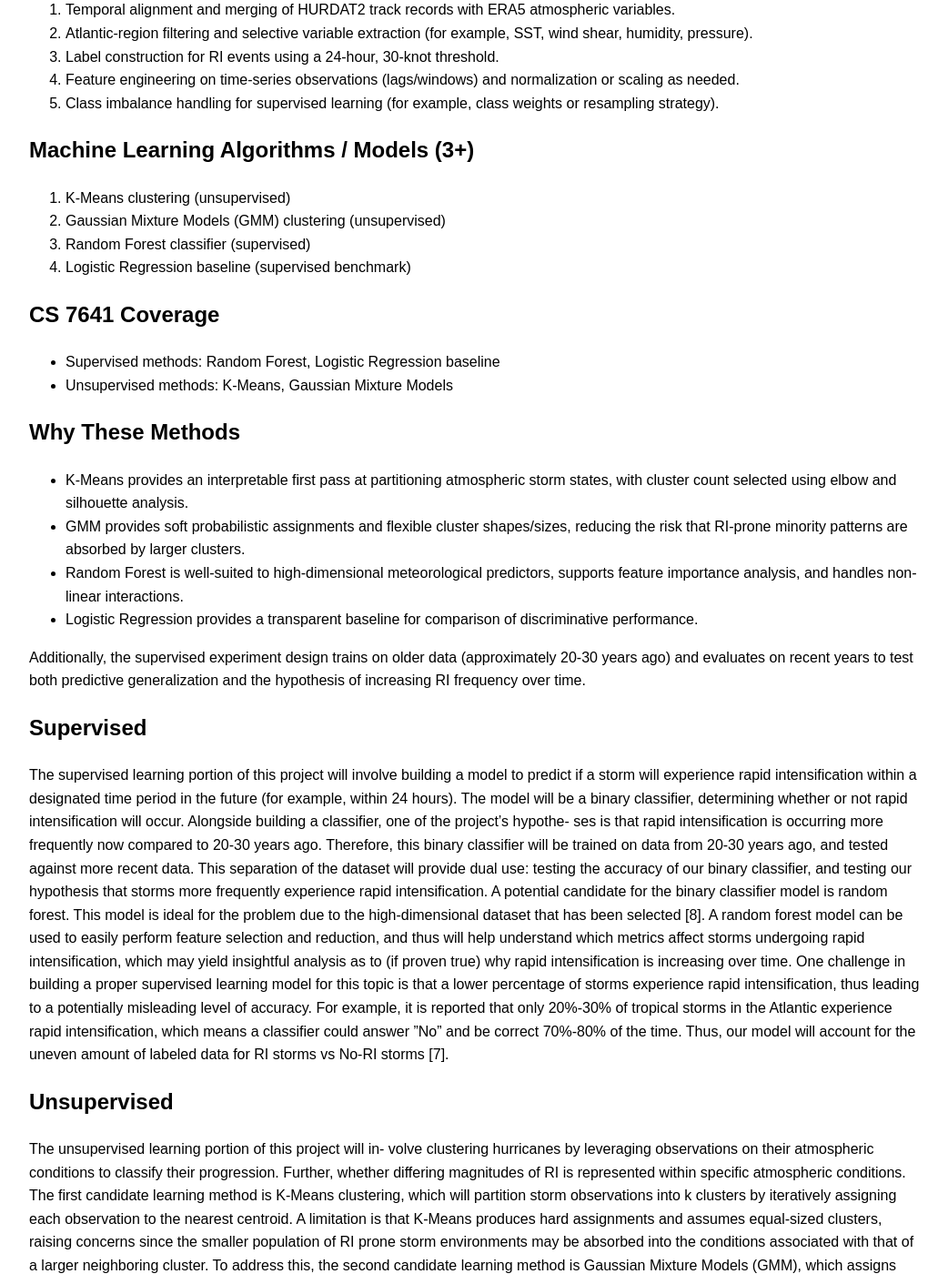
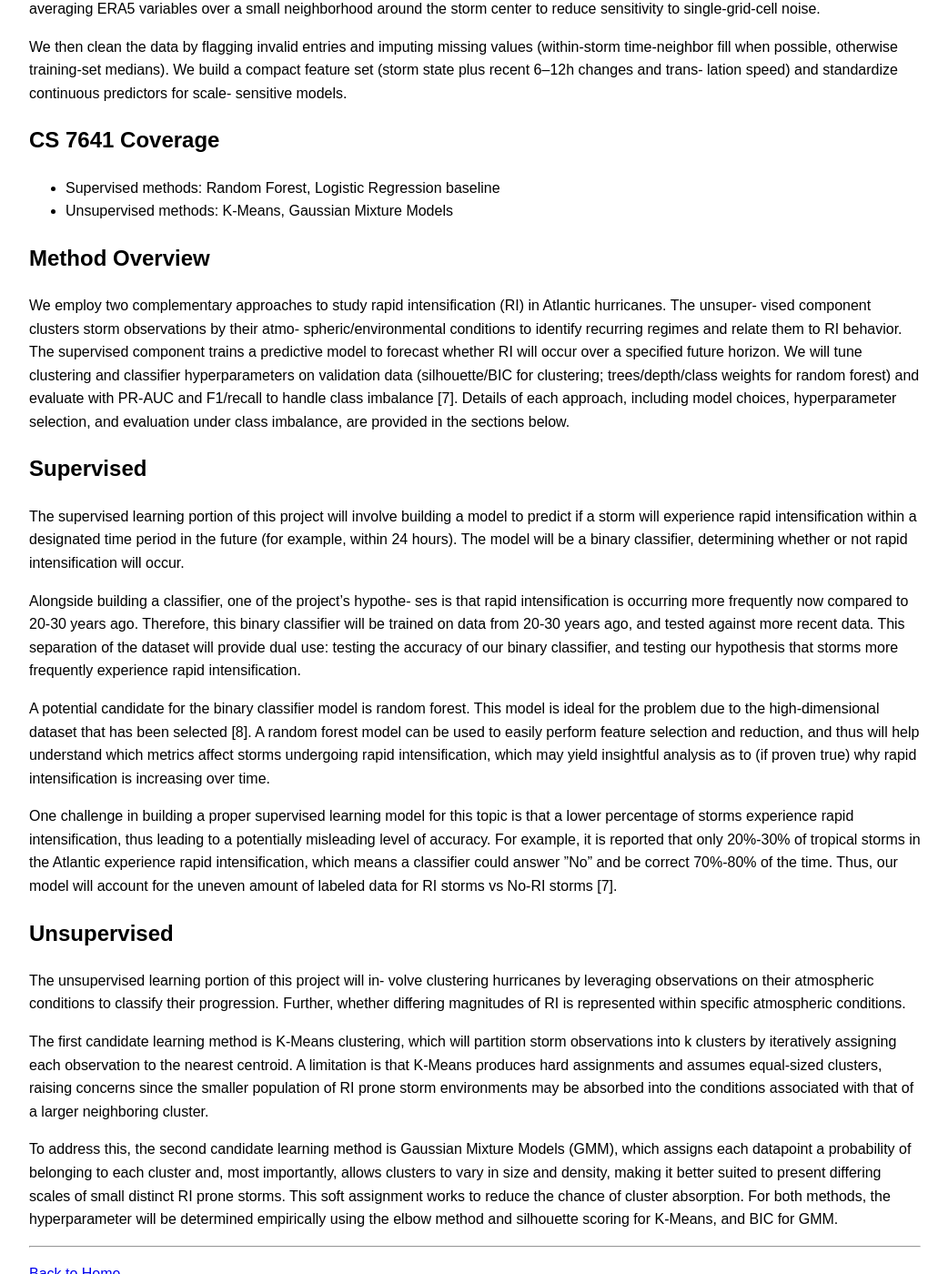
Before and after one commit to Brandonlp3/Proposal-Page, a Jekyll site: the page built from methods.md, in a window 1280 px wide and 1400 px high, scrolled down 274 px. Shown: the whole window at 91% size, without its empty margins (118-1160 px from the left). Built offline with Jekyll 4.4.1, drawn with Linux system fonts in a browser that asks for light colours; some of the changed text lies outside the part shown.

```diff
--- a/introduction.md
+++ b/introduction.md
@@ -31,43 +31,6 @@ wind shear, mean sea level pressure, and relative mid-level
 humidity, which are features known to contribute to hurricane
 intensity [4].
 
-## Literature Review
-(WIP AI Generated Below)
-### Source 1
-- Citation key: [1] Kaplan et al.
-- Summary: Defines and characterizes RI conditions and provides baseline meteorological context.
-- Relevance to your project: Establishes the RI threshold and physical variables used in this project.
-
-### Source 2
-- Citation key: [2] Wei et al.
-- Summary: Applies support vector machines (SVMs) to classify tropical cyclone formation using meteorological parameters.
-- Relevance to your project: Supports the use of supervised ML for cyclone-related classification tasks.
-
-### Source 3
-- Citation key: [3] Xu et al.
-- Summary: Uses multilayer perceptrons (MLPs) to model non-linear atmospheric relationships for RI-related behavior.
-- Relevance to your project: Motivates neural and non-linear models for RI prediction.
-
-Additional background reference: Ganesh et al. [4] identifies variables such as sea surface temperature, wind shear, pressure, and humidity as key predictors of hurricane intensity.
-
-## Dataset Description
-- Dataset name: HURDAT2 Atlantic tropical cyclone track dataset
-- Data source: NOAA/NHC HURDAT2 archive
-- Number of samples: 6-hourly storm records (exact count to be finalized after preprocessing)
-- Number of features: Includes storm position, maximum sustained wind speed, and central pressure (plus engineered temporal features)
-- Feature types: Time-series numerical geophysical variables
-- Label/target definition: Binary RI label indicating whether wind speed increases by at least 30 knots within 24 hours
-
-- Dataset name: ERA5 global reanalysis dataset (Atlantic subset)
-- Data source: ECMWF ERA5 reanalysis
-- Number of samples: Gridded historical atmospheric observations since 1940 (subset aligned to HURDAT2 storm windows)
-- Number of features: Sea surface temperature, vertical wind shear, mean sea level pressure, relative mid-level humidity, and related predictors
-- Feature types: Time-indexed numerical meteorological variables
-- Label/target definition: Used as predictor input aligned with HURDAT2-based RI targets
-
-## Dataset Link
-- HURDAT2: https://www.nhc.noaa.gov/data/
-- ERA5: https://cds.climate.copernicus.eu/
 
 ---
 [Back to Home]({{ '/' | relative_url }})
--- a/methods.md
+++ b/methods.md
@@ -4,32 +4,45 @@ title: Methods
 ---
 
 # Methods
-(WIP I Just had AI make this short breakdown)
-## Data Preprocessing Methods (3+)
-1. Temporal alignment and merging of HURDAT2 track records with ERA5 atmospheric variables.
-2. Atlantic-region filtering and selective variable extraction (for example, SST, wind shear, humidity, pressure).
-3. Label construction for RI events using a 24-hour, 30-knot threshold.
-4. Feature engineering on time-series observations (lags/windows) and normalization or scaling as needed.
-5. Class imbalance handling for supervised learning (for example, class weights or resampling strategy).
+A. Data Preprocessing Methods
+We begin with the provided HURDAT2 (6-hour) storm-track
+records and the accompanying ERA5 atmospheric variables.
+Our preprocessing focuses on making these sources consistent
+and model-ready. First, we align ERA5 predictors to each
+HURDAT2 timestamp and storm location (e.g., using the
+nearest ERA5 grid point or bilinear interpolation), so that each
+6-hour storm observation has a matched set of environmental
+features. When appropriate, we optionally summarize the
+local environment by averaging ERA5 variables over a small
+neighborhood around the storm center to reduce sensitivity to
+single-grid-cell noise.
 
-## Machine Learning Algorithms / Models (3+)
-1. K-Means clustering (unsupervised)
-2. Gaussian Mixture Models (GMM) clustering (unsupervised)
-3. Random Forest classifier (supervised)
-4. Logistic Regression baseline (supervised benchmark)
+We then clean the data by flagging invalid entries and
+imputing missing values (within-storm time-neighbor fill when
+possible, otherwise training-set medians). We build a compact
+feature set (storm state plus recent 6–12h changes and trans-
+lation speed) and standardize continuous predictors for scale-
+sensitive models.
+
 
 ## CS 7641 Coverage
 - Supervised methods: Random Forest, Logistic Regression baseline
 - Unsupervised methods: K-Means, Gaussian Mixture Models
 
-## Why These Methods
-- K-Means provides an interpretable first pass at partitioning atmospheric storm states, with cluster count selected using elbow and silhouette analysis.
-- GMM provides soft probabilistic assignments and flexible cluster shapes/sizes, reducing the risk that RI-prone minority patterns are absorbed by larger clusters.
-- Random Forest is well-suited to high-dimensional meteorological predictors, supports feature importance analysis, and handles non-linear interactions.
-- Logistic Regression provides a transparent baseline for comparison of discriminative performance.
-
-Additionally, the supervised experiment design trains on older data (approximately 20-30 years ago) and evaluates on recent years to test both predictive generalization and the hypothesis of increasing RI frequency over time.
-
+## Method Overview
+We employ two complementary approaches to study rapid
+intensification (RI) in Atlantic hurricanes. The unsuper-
+vised component clusters storm observations by their atmo-
+spheric/environmental conditions to identify recurring regimes
+and relate them to RI behavior. The supervised component
+trains a predictive model to forecast whether RI will occur
+over a specified future horizon. We will tune clustering and
+classifier hyperparameters on validation data (silhouette/BIC
+for clustering; trees/depth/class weights for random forest)
+and evaluate with PR-AUC and F1/recall to handle class
+imbalance [7]. Details of each approach, including model
+choices, hyperparameter selection, and evaluation under class
+imbalance, are provided in the sections below.
 
 ## Supervised
 The supervised learning portion of this project will involve
@@ -38,6 +51,7 @@ intensification within a designated time period in the future
 (for example, within 24 hours). The model will be a binary
 classifier, determining whether or not rapid intensification will
 occur.
+
 Alongside building a classifier, one of the project’s hypothe-
 ses is that rapid intensification is occurring more frequently
 now compared to 20-30 years ago. Therefore, this binary
@@ -46,6 +60,7 @@ and tested against more recent data. This separation of the
 dataset will provide dual use: testing the accuracy of our
 binary classifier, and testing our hypothesis that storms more
 frequently experience rapid intensification.
+
 A potential candidate for the binary classifier model is
 random forest. This model is ideal for the problem due to
 the high-dimensional dataset that has been selected [8]. A
@@ -54,6 +69,7 @@ selection and reduction, and thus will help understand which
 metrics affect storms undergoing rapid intensification, which
 may yield insightful analysis as to (if proven true) why rapid
 intensification is increasing over time.
+
 One challenge in building a proper supervised learning
 model for this topic is that a lower percentage of storms
 experience rapid intensification, thus leading to a potentially
@@ -70,6 +86,7 @@ volve clustering hurricanes by leveraging observations on their
 atmospheric conditions to classify their progression. Further,
 whether differing magnitudes of RI is represented within
 specific atmospheric conditions.
+
 The first candidate learning method is K-Means clustering,
 which will partition storm observations into k clusters by
 iteratively assigning each observation to the nearest centroid.
@@ -78,6 +95,7 @@ and assumes equal-sized clusters, raising concerns since the
 smaller population of RI prone storm environments may be
 absorbed into the conditions associated with that of a larger
 neighboring cluster.
+
 To address this, the second candidate learning method
 is Gaussian Mixture Models (GMM), which assigns each
 datapoint a probability of belonging to each cluster and, most
@@ -88,10 +106,6 @@ of cluster absorption. For both methods, the hyperparameter
 will be determined empirically using the elbow method and
 silhouette scoring for K-Means, and BIC for GMM.
 
-## Libraries / Packages
-- scikit-learn: `KMeans`, `GaussianMixture`, `RandomForestClassifier`, `LogisticRegression`, and metrics utilities
-- pandas / xarray: tabular and gridded time-series data preparation
-- numpy: numerical preprocessing and feature construction
 
 ---
 [Back to Home]({{ '/' | relative_url }})
--- a/problem-definition.md
+++ b/problem-definition.md
@@ -16,17 +16,7 @@ core dynamics in storms [6]. Minor parameterization errors can
 result in major changes, which is where we hope a machine
 learning model can bridge this gap.
 
-## Motivation
-(WIP AI Generated Below)
-Rising sea temperatures linked to climate change increase the urgency of improving RI forecasts. Current physics-based and numerical weather models often struggle to capture subtle inner-core storm dynamics, and small parameterization errors can cause large forecast deviations [6].
 
-Machine learning can complement these models by learning complex, non-linear relationships among atmospheric variables and potentially improving early warning signal quality for preparedness planning.
-
-## Scope and Assumptions
-(WIP AI Generated Below)
-- Scope boundaries: Atlantic basin storms using historical HURDAT2 tracks and ERA5 reanalysis variables; focus is research-oriented forecasting and analysis, not operational deployment.
-- Assumptions: RI is defined as an increase of at least 30 knots in 24 hours; selected atmospheric predictors capture core signals relevant to RI.
-- Constraints: Class imbalance (RI events are relatively rare), temporal non-stationarity across decades, and dependence on data alignment quality between track and reanalysis records.
 
 ---
 [Back to Home]({{ '/' | relative_url }})
--- a/results-discussion.md
+++ b/results-discussion.md
@@ -3,13 +3,7 @@ layout: default
 title: Potential Results and Discussion
 ---
 
-# (Potential) Results and Discussion
-
-## Quantitative Metrics (3+)
-1. Recall
-2. Precision
-3. F1-score
-4. PR-AUC
+# Results and Discussion
 
 ## Project Goals
 The performance of the RI classifier will be evaluated using
@@ -29,24 +23,6 @@ significant features-including wind shear, relative humidity,
 and sea surface temperature-will emerge as the top predictors,
 aligning with established meteorological theory.
 
-HURDAT2 timestamp and storm location (e.g., using the
-nearest ERA5 grid point or bilinear interpolation), so that each
-6-hour storm observation has a matched set of environmental
-features. When appropriate, we optionally summarize the
-local environment by averaging ERA5 variables over a small
-neighborhood around the storm center to reduce sensitivity to
-single-grid-cell noise.
-We then clean the data by flagging invalid entries and
-imputing missing values (within-storm time-neighbor fill when
-possible, otherwise training-set medians). We build a compact
-feature set (storm state plus recent 6–12h changes and trans-
-lation speed) and standardize continuous predictors for scale-
-sensitive models.
-
-## Expected Results
-We expect tree-based models (especially Random Forest) to provide stronger predictive performance than simpler baselines. We also expect physically meaningful predictors such as vertical wind shear, relative humidity, and sea surface temperature to emerge as highly important features, consistent with meteorological theory.
-
-Potential limitations include class imbalance, temporal distribution shift across decades, and sensitivity to preprocessing/labeling choices.
 
 ---
 [Back to Home]({{ '/' | relative_url }})
```
Also changed, not shown: gantt-chart.md (+9 -10 lines), 1 other file.
